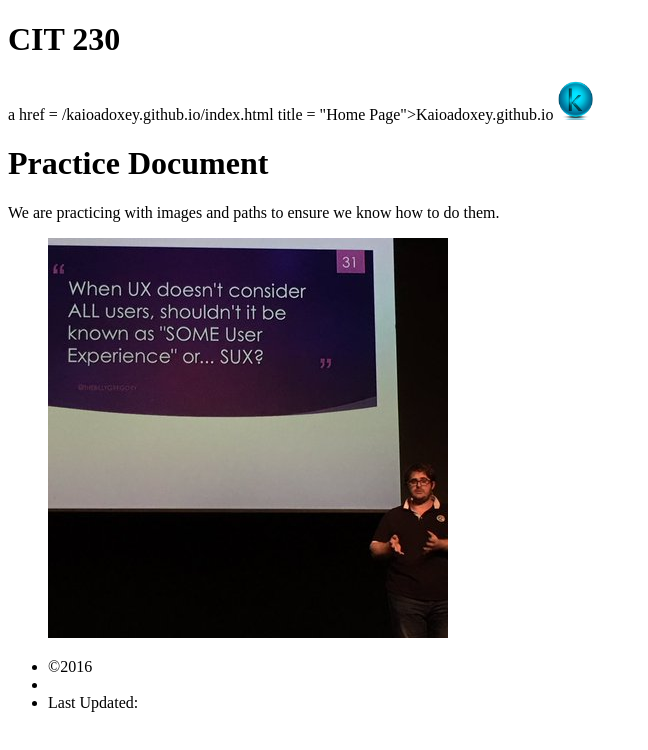
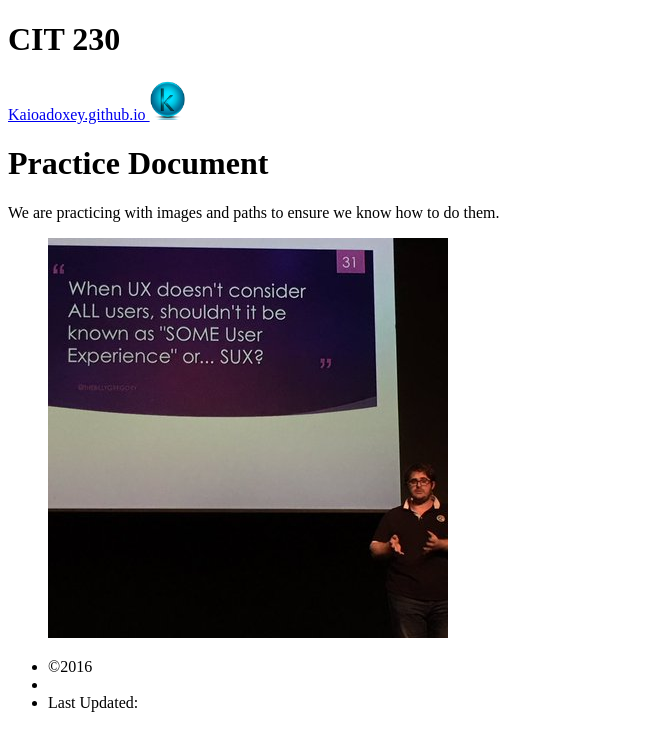
Before and after one commit to kaioadoxey/kaioadoxey.github.io, a plain HTML site: page homework/practice.html in a window 1280 px wide. Shown: the whole page, without its empty margins (0-648 px from the left). Drawn offline with Linux system fonts and the light colour scheme.

Commit message:
practice add 1

```diff
--- a/homework/practice.html
+++ b/homework/practice.html
@@ -12,7 +12,7 @@
             <h1>CIT 230</h1>
         </header>
         <nav>
-            <p>a href = /kaioadoxey.github.io/index.html title = "Home Page">Kaioadoxey.github.io <img alt="the logo for kaioadoxey.github.io" src="/kaioadoxey.github.io/images/069673-blue-metallic-orb-icon-alphanumeric-letter-k.png" style="width:35px;height:40px;"></a></p>
+            <p><a href = /kaioadoxey.github.io/index.html title = "Home Page">Kaioadoxey.github.io <img alt="the logo for kaioadoxey.github.io" src="/kaioadoxey.github.io/images/069673-blue-metallic-orb-icon-alphanumeric-letter-k.png" style="width:35px;height:40px;"></a></p>
         </nav>
         <main>
             <h1>Practice Document</h1>
```
